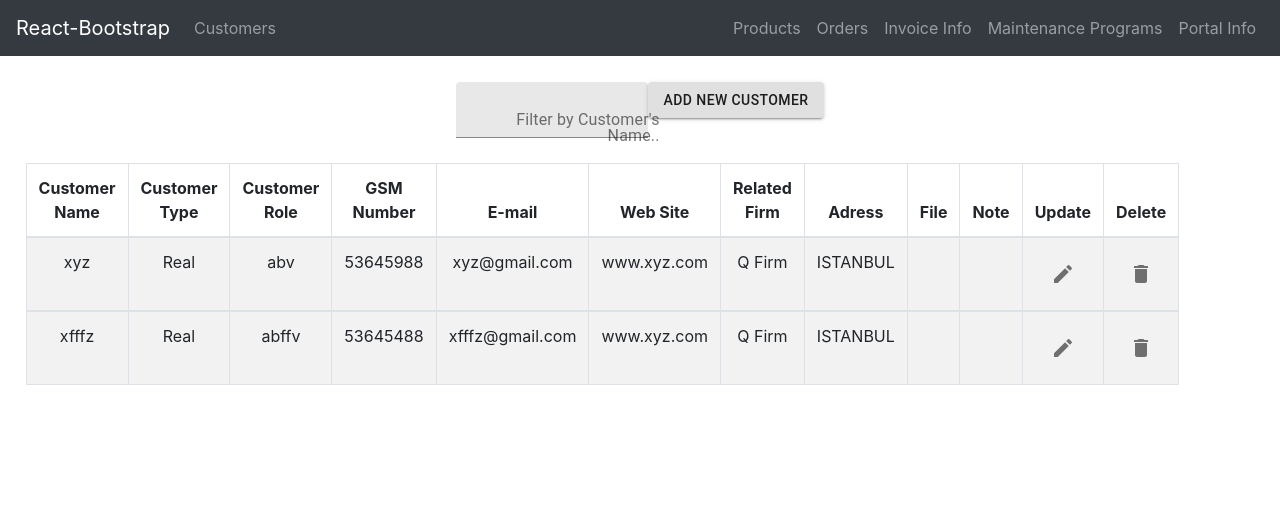
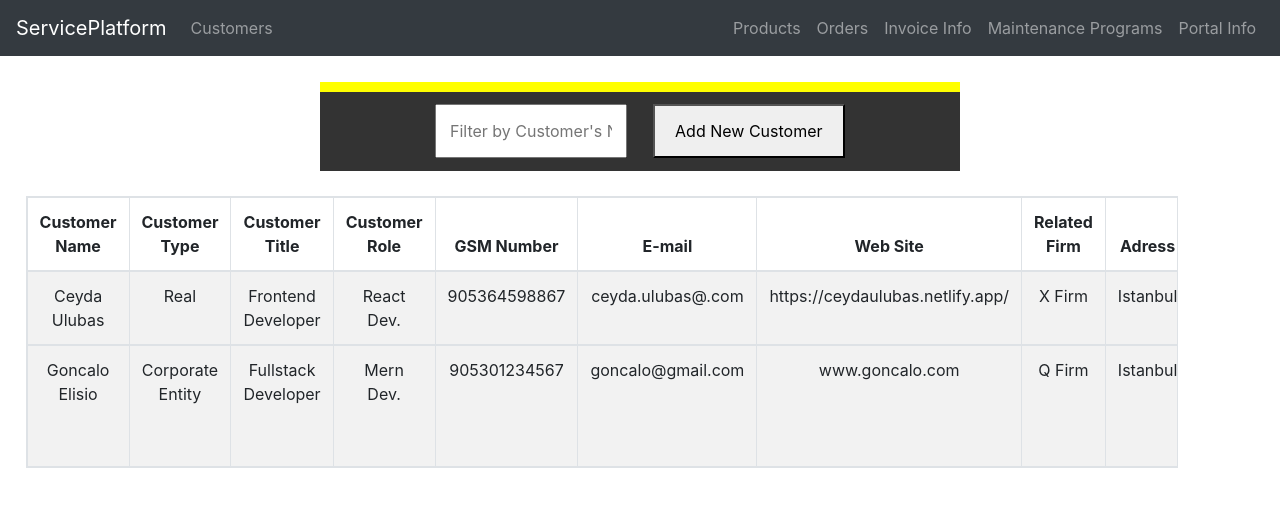
Before and after one commit to ceydaulubas/react-serviceSoft, a React (Create React App) app: page / in a window 1280 px wide. Shown: the top 506 px of the page. Built offline with nearby package versions, Linux system fonts and the light colour scheme.

Commit message:
all function is working except edit and I continue style

```diff
--- a/public/index.html
+++ b/public/index.html
@@ -24,7 +24,7 @@
       work correctly both with client-side routing and a non-root public URL.
       Learn how to configure a non-root public URL by running `npm run build`.
     -->
-    <title>React App</title>
+    <title>ServicePlatform</title>
   </head>
   <body>
     <noscript>You need to enable JavaScript to run this app.</noscript>
--- a/src/components/NavBar.js
+++ b/src/components/NavBar.js
@@ -5,7 +5,7 @@ import { Navbar, Nav} from 'react-bootstrap';
 const NavBar = () => {
     return (
         <Navbar collapseOnSelect expand="lg" bg="dark" variant="dark">
-            <Navbar.Brand href="/">React-Bootstrap</Navbar.Brand>
+            <Navbar.Brand href="/">ServicePlatform</Navbar.Brand>
             <Navbar.Toggle aria-controls="responsive-navbar-nav" />
             <Navbar.Collapse id="responsive-navbar-nav">
                 <Nav className="mr-auto">
--- a/src/components/Pages/Home-Customer/CustomerBox/CustomerBox.js
+++ b/src/components/Pages/Home-Customer/CustomerBox/CustomerBox.js
@@ -1,6 +1,5 @@
 import React, { Component } from 'react'
 
-import Button from '@material-ui/core/Button';
 import './box.css'
 import { IconButton } from '@material-ui/core';
 import DeleteIcon from '@material-ui/icons/Delete';
@@ -20,6 +19,7 @@ class CustomerBox extends Component {
         <tr>
           <td>{this.props.customerName}</td>
           <td>{this.props.customerType}</td>
+          <td>{this.props.customerTitle}</td>
           <td>{this.props.customerRole}</td>
           <td>{this.props.gsm}</td>
           <td>{this.props.email}</td>
--- a/src/components/Pages/Home-Customer/CustomerForm/CustomerForm.js
+++ b/src/components/Pages/Home-Customer/CustomerForm/CustomerForm.js
@@ -5,8 +5,9 @@ import './form.css'
 const InitialState = {
   "customerName": "",
   "customerType": "",
+  "customerTitle": "",
   "customerRole": "",
-  "gsm": 0,
+  "gsm": 90,
   "email": "",
   "website": "",
   "relatedFirm": "",
@@ -67,19 +68,34 @@ const HomeCustomers = (props) => {
             required
           >
             <option value="Real">Real</option>
-            <option value="corporate entity">Corporate Entity </option>
+            <option value="Corporate Entity">Corporate Entity </option>
           </select>
           <br />
 
+          <label htmlFor="customerTitle">Customer Title </label>
+          <textarea rows="1" cols="40"
+            className="input"
+            type="text"
+            name="customerTitle"
+            onChange={handleInputChange}
+            value={formState.customerTitle}
+            required
+          />
+          <br />
+
           <label htmlFor="customerRole">Customer Role </label>
-          <textarea rows="1" cols="40"
+          <select
             className="input"
             type="text"
             name="customerRole"
             onChange={handleInputChange}
             value={formState.customerRole}
             required
-          />
+          >
+            <option value="React Dev.">React Dev.</option>
+            <option value="Mern Dev.">Mern Dev. </option>
+            <option value="Angular Dev.">Angular Dev.</option>
+          </select>
           <br />
 
           <label htmlFor="gsm">GSM Number </label>
--- a/src/components/Pages/Home-Customer/Edit/Edit.css
+++ b/src/components/Pages/Home-Customer/Edit/Edit.css
@@ -3,7 +3,7 @@
   border: 10px solid yellow;
   color: white;
   width: 30%;
-  margin-left: 40%;
+  margin-left: 50%;
   margin-top: 5%;
   padding: 50px;
 }
@@ -42,3 +42,33 @@ label {
 .customerFormButton:focus {
   background-color: rgb(57, 5, 99);
 }
+
+.customer-info-editpage{
+  background-color: rgb(51, 51, 51);
+  color: white;
+  width: 30%;
+  padding: 50px;
+  text-align: center;
+  height: 100%;
+  position: fixed;
+  z-index: 1;
+  top: 7.5%;
+  left: 0;
+}
+
+li{
+  list-style:none;
+  width: 100%;
+  padding: 1%;
+}
+hr{
+  background-color: white;
+}
+
+.CustomerEditFormButton{
+  line-height: 40px;
+  padding: 0 20px;
+  border: none;
+  background: yellow;
+  color: black;
+}
--- a/src/components/Pages/Home-Customer/Edit/EditofCustomer.js
+++ b/src/components/Pages/Home-Customer/Edit/EditofCustomer.js
@@ -21,14 +21,37 @@ const handleInputEdit = (event) => {
 
     setFormState({ ...formState, [inputName]: inputValue });
 
-
   };
 
   return (
     <div>
-<form
-onSubmit={EditOfCustomer } className="EditForm"
->
+
+      <div className="customer-info-editpage">
+        <h4> Customer's Informations</h4>
+        <hr />
+        <ul>
+          <li><img src="https://www.freeiconspng.com/uploads/profile-icon-9.png" alt="profileimg" width="100" height="100" /></li>
+          <li>{props.location.state.customerName}</li>
+          <li>{props.location.state.email}</li>
+          <li>{props.location.state.gsm}</li>
+        </ul>
+        <hr />
+        <div>
+          <ul>
+            <li></li>
+            <li><b>Customer Type: </b> {props.location.state.customerType}</li>
+            <li><b>Web Site: </b> {props.location.state.website}</li>
+            <li><b>Related Firm: </b> {props.location.state.relatedFirm}</li>
+            <li><b>Note:</b>  {props.location.state.note}</li>
+            <li><b>File:</b>  {props.location.state.file}</li>
+
+          </ul>
+          <hr />
+        </div>
+      </div>
+
+
+      <form onSubmit={EditOfCustomer} className="EditForm" >
         <label className="edit-label" htmlFor="customerName">Customer Name </label>
         <textarea rows="1" cols="40"
           className="edit-input"
@@ -39,16 +62,17 @@ onSubmit={EditOfCustomer } className="EditForm"
 
         />
         <br />
-        <label className="edit-label" htmlFor="customerRole">Customer Role </label>
+        <label className="edit-label" htmlFor="customerTitle">Customer Role </label>
         <select
           className="edit-input"
           type="text"
-          name="customerType"
+          name="customerRole"
           onChange={handleInputEdit}
-          value={formState.customerType}
+          value={formState.customerRole}
         >
-          <option value="Real">x</option>
-          <option value="corporate entity">y </option>
+          <option value="React Dev.">React Dev.</option>
+          <option value="Mern Dev.">Mern Dev. </option>
+          <option value="Angular Dev.">Angular Dev.</option>
         </select>
         <br />
         <label className="edit-label" htmlFor="gsm">GSM Number </label>
@@ -69,22 +93,9 @@ onSubmit={EditOfCustomer } className="EditForm"
           onChange={handleInputEdit}
           value={formState.email}
         />
-        <br/>
-        <button className="CustomerEditFormButton" onClick={() => props.clickToEdit(this.props.id)}>Edit</button>
+        <br />
+        <button className="CustomerEditFormButton" onClick={() => props.clickToEdit(props.id)}><b>Edit</b></button>
       </form>
-
-<div>
-       <h4> Customer Informations</h4>
-<p>
-{props.location.state.customerName}
-</p>
-<p>
-{props.location.state.email}
-</p>
-<p>
-{props.location.state.gsm}
-</p>
-</div>
     </div>
   )
 }
--- a/src/components/Pages/Home-Customer/HomeCustomer.js
+++ b/src/components/Pages/Home-Customer/HomeCustomer.js
@@ -67,17 +67,15 @@ export class HomeCustomer extends Component {
     };
 
 
-
     render() {
         return (
             <div>
                 <div className="add-filter-part">
-
                 <CustomerNameSearch handleFilterSearch={this.handleFilterCustomerName} />
 
                     {/* Button to toggle addCustomer form */}
-                    <Button variant="contained" className="addCustomerButton" onClick={this.handleRenderForm}>Add New Customer</Button>
-                    {/* <button className="addCustomerButton" onClick={this.handleRenderForm}>Add New Customer</button> */}
+                    {/* <Button variant="contained" className="addCustomerButton" onClick={this.handleRenderForm}>Add New Customer</Button> */}
+                    <button className="addCustomerButton" onClick={this.handleRenderForm}>Add New Customer</button>
                     {/* Toggle the form when this.state.form has the value of "true"*/}
                     {this.state.form && (
                         <CustomerForm handleLiftCustomerFormState={this.handleAddNewCustomer} />
@@ -86,11 +84,12 @@ export class HomeCustomer extends Component {
                 </div>
 
                 <div>
-                    <Table striped bordered hover className="table">
+                    <Table striped bordered hover className="customers-info-table">
                         <thead>
                             <tr>
                                 <th>Customer Name</th>
                                 <th>Customer Type</th>
+                                <th>Customer Title</th>
                                 <th>Customer Role</th>
                                 <th>GSM Number</th>
                                 <th>E-mail</th>
@@ -119,7 +118,6 @@ export class HomeCustomer extends Component {
                                     {...Customer}
                                     clickToDelete={this.handleDeleteCustomer}
                                     clickToEdit={this.handleEditCustomer}
-
                                 />
                             ))
                         }
--- a/src/components/Pages/Home-Customer/SearchCustomersName/Filter.js
+++ b/src/components/Pages/Home-Customer/SearchCustomersName/Filter.js
@@ -1,7 +1,5 @@
 import React from 'react'
 import '../Style/HomeCustomerStyle.css'
-
-import TextField from '@material-ui/core/TextField';
 
 const CustomerNameSearch = (props) => {
 
@@ -13,23 +11,12 @@ const CustomerNameSearch = (props) => {
     };
 
     return (
-
-        <TextField
-            id="filled-basic"
-            label="Filter by Customer's Name.."
-            variant="filled"
-            className="customerNameSearch"
-            name="search"
-            type="text"
-            onChange={handleSearchInput}
-        />
-
-        // <input
-        //     className="customerNameSearch"
-        //     name="search"
-        //     type="text"
-        //     placeholder="Filter by Customer's Name.."
-        //     onChange={handleSearchInput} />
+            <input
+                className="customerNameSearch"
+                name="search"
+                type="text"
+                placeholder="Filter by Customer's Name.."
+                onChange={handleSearchInput} />
     )
 }
 
--- a/src/components/Pages/Home-Customer/Style/HomeCustomerStyle.css
+++ b/src/components/Pages/Home-Customer/Style/HomeCustomerStyle.css
@@ -5,9 +5,25 @@
     width: 50%;
     margin-top: 2%;
     margin-left: 25%;
+    background-color: rgb(51, 51, 51);
+    border-top: 10px solid yellow;
 }
 
 .customerNameSearch{
     width: 30%;
     padding: 2%;
+    margin: 2%;
 }
+
+.customers-info-table{
+    display: block;
+    overflow: auto;
+    width: 90%;
+    table-layout: fixed;
+}
+
+.addCustomerButton{
+    width: 30%;
+    padding: 2%;
+    margin: 2%;
+}
--- a/src/customers.json
+++ b/src/customers.json
@@ -1,27 +1,29 @@
 [
     {
-      "customerName": "xyz",
+      "customerName": "Ceyda Ulubas",
       "customerType": "Real",
-      "customerRole": "abv",
-      "gsm": 53645988,
-      "email": "xyz@gmail.com",
-      "website": "www.xyz.com",
-      "relatedFirm": "Q Firm",
-      "adress": "ISTANBUL",
+      "customerTitle": "Frontend Developer",
+      "customerRole": "React Dev.",
+      "gsm": 905364598867,
+      "email": "ceyda.ulubas@.com",
+      "website": "https://ceydaulubas.netlify.app/",
+      "relatedFirm": "X Firm",
+      "adress": "Istanbul",
       "note": "",
       "file": "",
       "id": "fUbJPciPq"
     },
     {
-      "customerName": "xfffz",
-      "customerType": "Real",
-      "customerRole": "abffv",
-      "gsm": 53645488,
-      "email": "xfffz@gmail.com",
-      "website": "www.xyz.com",
+      "customerName": "Goncalo Elisio",
+      "customerType": "Corporate Entity",
+      "customerTitle": "Fullstack Developer",
+      "customerRole": "Mern Dev.",
+      "gsm": 905301234567,
+      "email": "goncalo@gmail.com",
+      "website": "www.goncalo.com",
       "relatedFirm": "Q Firm",
-      "adress": "ISTANBUL",
-      "note": "",
+      "adress": "Istanbul",
+      "note": "Pay Attention to orders ",
       "file": "",
       "id": "EXN9npPlo"
     }
```
Also changed, not shown: 2 other files (tests, documents, lock files or other folders). Lines whose indentation alone changed are shown as unchanged.
